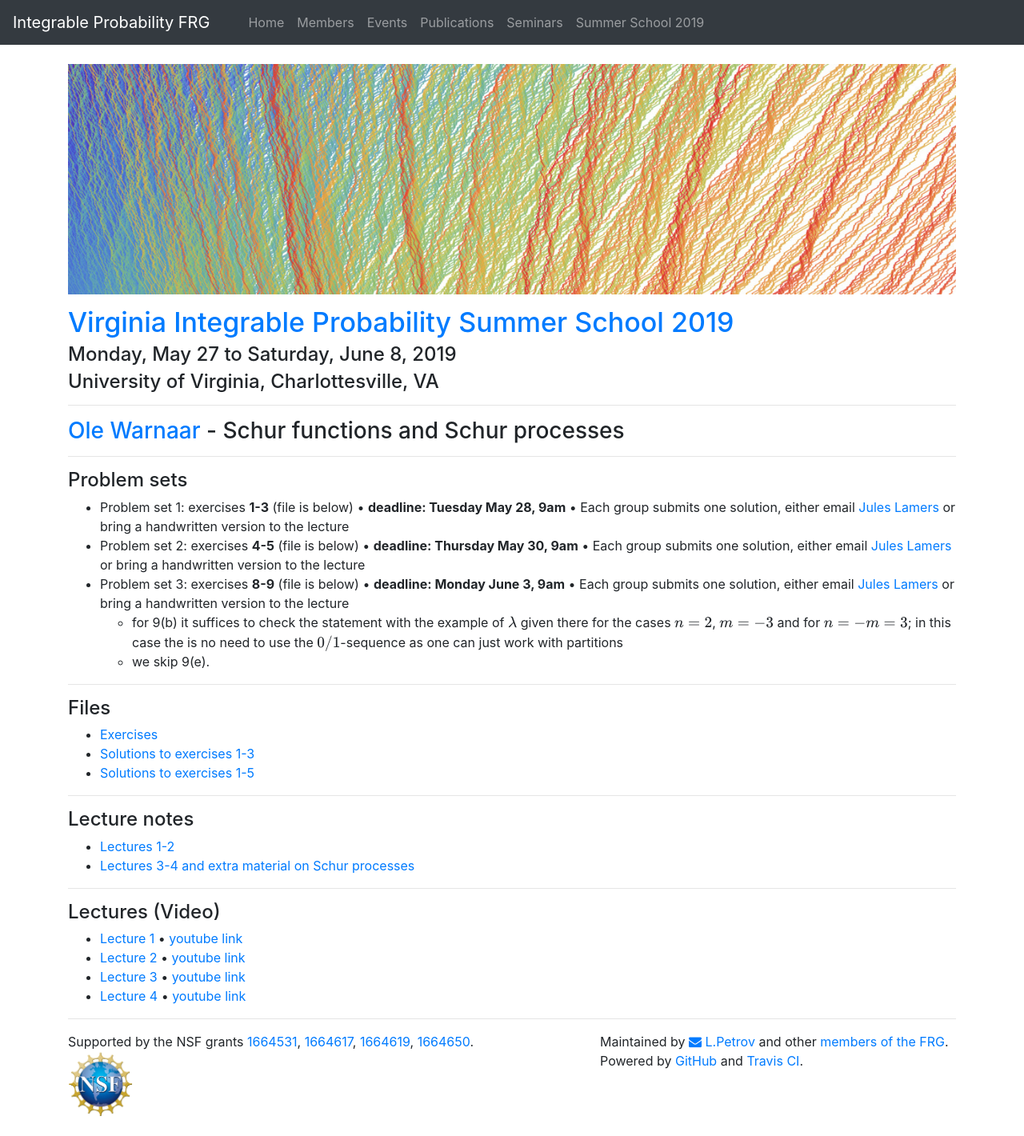
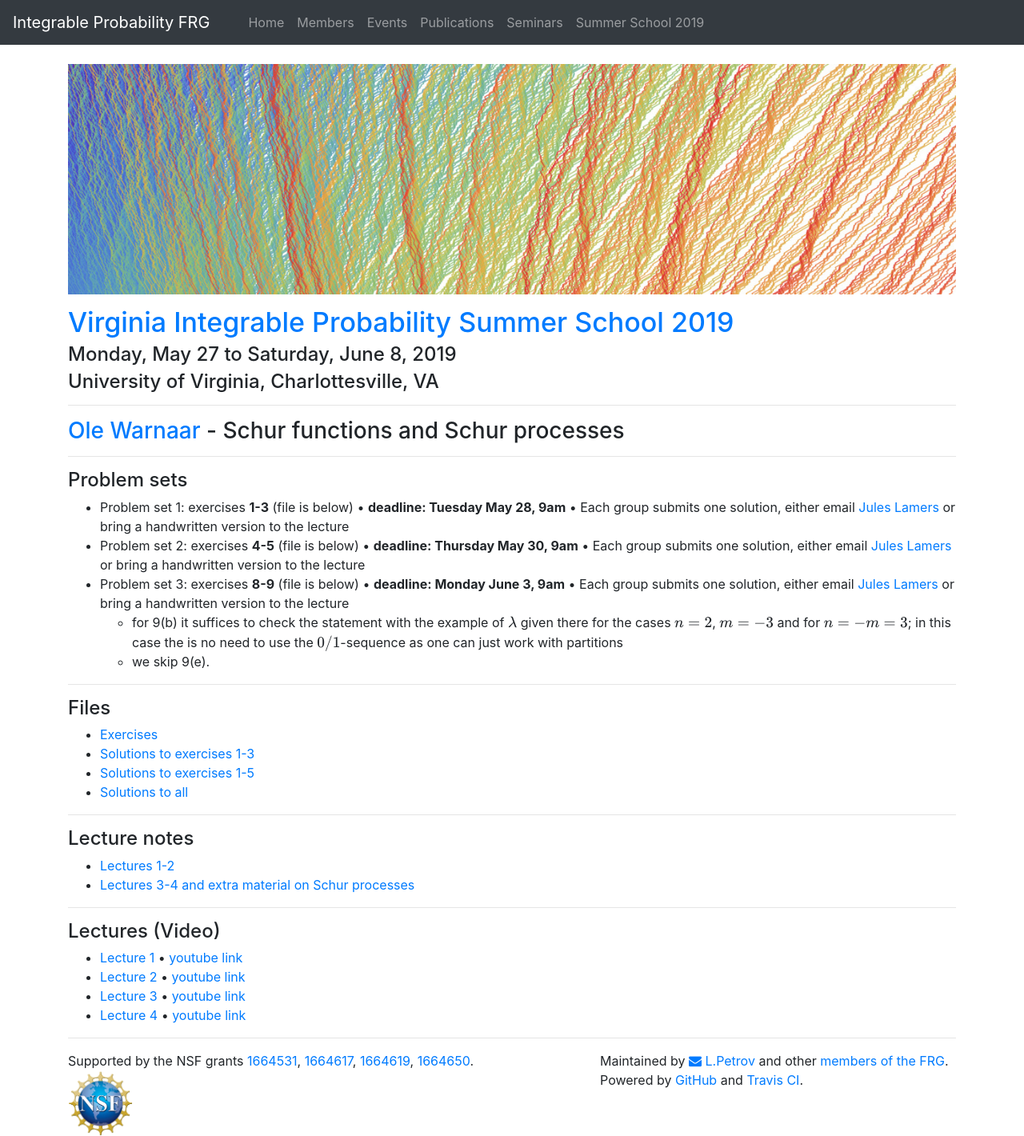
Before and after one commit to int-prob/int-prob-code, a Jekyll site: the page built from vipss2019/warnaar.md, in a window 1280 px wide. Shown: the whole page at 80% size. Built offline with Jekyll 4.4.1, drawn with Linux system fonts in a browser that asks for light colours; nearby versions of some CDN libraries; before the commit the page ends 1396 px from its top, so only the background shows below that.

Commit message:
warnaar solutions

```diff
--- a/vipss2019/warnaar.md
+++ b/vipss2019/warnaar.md
@@ -34,6 +34,7 @@ permalink: /vipss2019/warnaar/
 - [Exercises]({{site.url}}/vipss2019/warnaar/exercises_on_symmetric_functions.pdf)
 - [Solutions to exercises 1-3]({{site.url}}/vipss2019/warnaar/Solutions_1-3.pdf)
 - [Solutions to exercises 1-5]({{site.url}}/vipss2019/warnaar/Solutions_1-5.pdf)
+- [Solutions to all]({{site.url}}/vipss2019/warnaar/Solutions.pdf)
 
 ---
 
```
Also changed, not shown: 2 other files.
